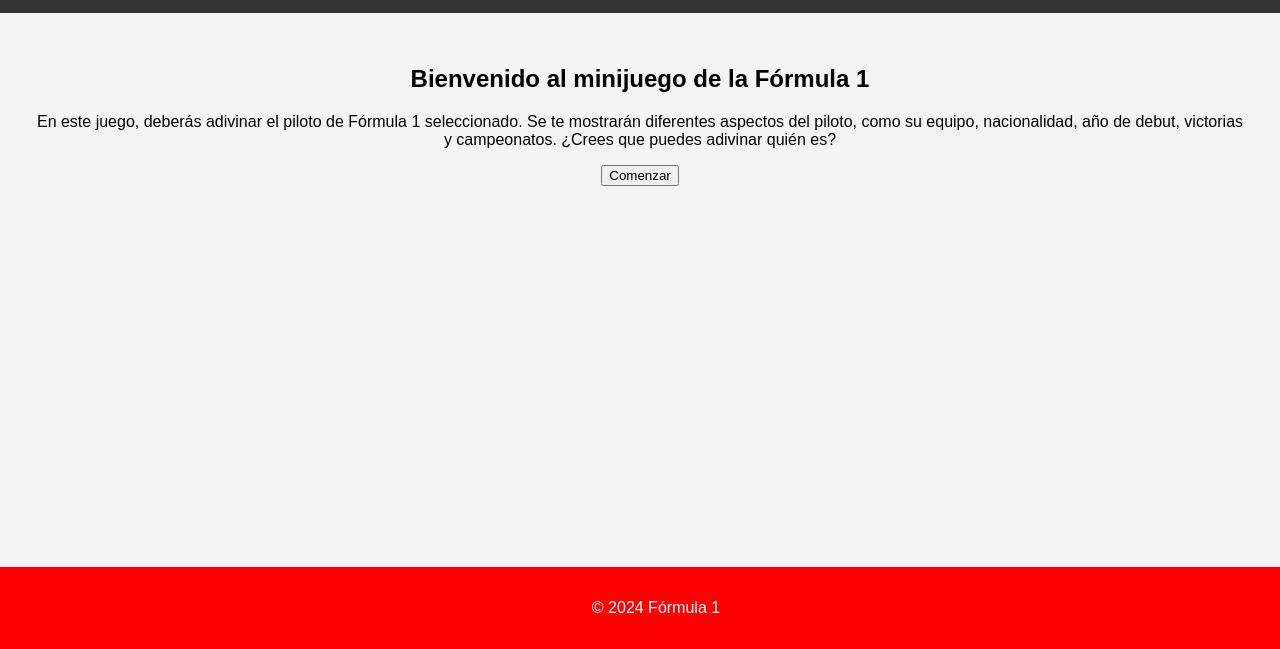
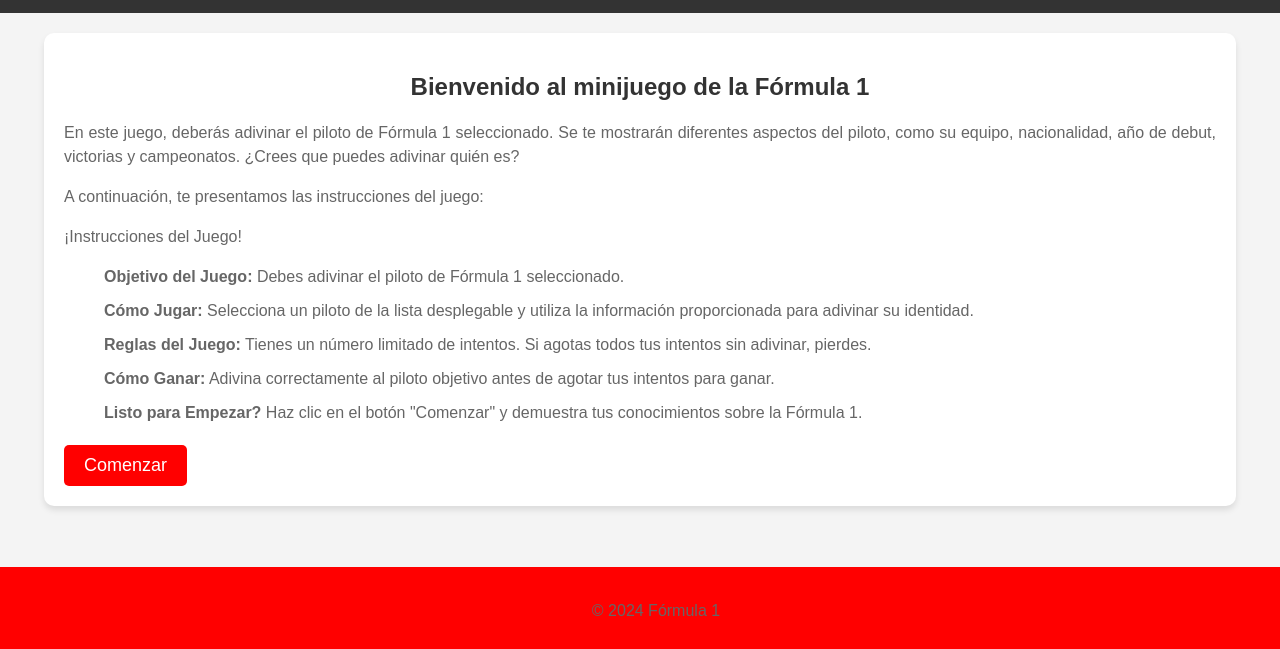
Before and after one commit to samuug/Proyecto_final_ironhack, a plain HTML site: page minigame.html in a window 1280 px wide. Shown: the part 151-800 px from the top of the page. Drawn offline with Linux system fonts and the light colour scheme.

Commit message:
update ultimos retoques

```diff
--- a/minigame.html
+++ b/minigame.html
@@ -18,15 +18,25 @@
             <a href="index.html">Inicio</a>
             <a href="pilotos.html">Pilotos</a>
             <a href="equipos.html">Equipos</a>
-            <a href="#">Minigame</a>
+            <a href="minigame.html">Minigame</a>
         </div>
     </nav>
 
     <section id="introduction">
         <h2>Bienvenido al minijuego de la Fórmula 1</h2>
         <p>En este juego, deberás adivinar el piloto de Fórmula 1 seleccionado. Se te mostrarán diferentes aspectos del piloto, como su equipo, nacionalidad, año de debut, victorias y campeonatos. ¿Crees que puedes adivinar quién es?</p>
+        <p>A continuación, te presentamos las instrucciones del juego:</p>
+        <p>¡Instrucciones del Juego!</p>
+        <ul>
+            <li><strong>Objetivo del Juego:</strong> Debes adivinar el piloto de Fórmula 1 seleccionado.</li>
+            <li><strong>Cómo Jugar:</strong> Selecciona un piloto de la lista desplegable y utiliza la información proporcionada para adivinar su identidad.</li>
+            <li><strong>Reglas del Juego:</strong> Tienes un número limitado de intentos. Si agotas todos tus intentos sin adivinar, pierdes.</li>
+            <li><strong>Cómo Ganar:</strong> Adivina correctamente al piloto objetivo antes de agotar tus intentos para ganar.</li>
+            <li><strong>Listo para Empezar?</strong> Haz clic en el botón "Comenzar" y demuestra tus conocimientos sobre la Fórmula 1.</li>
+        </ul>
         <button id="start-game">Comenzar</button>
     </section>
+
 
     <section id="game" style="display: none;">
         <ul id="info-static">
--- a/styles.css
+++ b/styles.css
@@ -98,3 +98,72 @@ footer {
 #info-static li {
     margin: 0 3.5em;
 }
+
+#introduction li {
+    list-style-type: none;
+}
+
+section#introduction {
+    background-color: #fff;
+    border-radius: 10px;
+    box-shadow: 0 4px 6px rgba(0, 0, 0, 0.1);
+    margin: 20px auto;
+    max-width: 90%;
+    padding: 20px;
+    text-align: justify;
+}
+
+h2 {
+    color: #333;
+    font-size: 24px;
+    margin-bottom: 20px;
+    text-align: center;
+}
+
+p {
+    color: #666;
+    font-size: 16px;
+    line-height: 1.5;
+    margin-bottom: 10px;
+}
+
+ul {
+    color: #666;
+    font-size: 16px;
+    line-height: 1.5;
+    margin-bottom: 20px;
+}
+
+li {
+    margin-bottom: 10px;
+}
+
+button#start-game {
+    background-color: #ff0000;
+    border: none;
+    border-radius: 5px;
+    color: white;
+    cursor: pointer;
+    font-size: 18px;
+    padding: 10px 20px;
+    transition: background-color 0.3s ease;
+}
+
+button#start-game:hover {
+    background-color: #ff0000;
+}
+
+/* Estilo para el desplegable */
+select {
+    padding: 10px;
+    font-size: 16px;
+    border: 1px solid #ccc;
+    border-radius: 5px;
+    width: 100%;
+    box-sizing: border-box;
+}
+
+/* Estilo para las opciones del desplegable */
+select option {
+    padding: 10px;
+}
```
Also changed, not shown: equipos.html (+1 -1 lines), index.html (+1 -1 lines), pilotos.html (+1 -1 lines).
